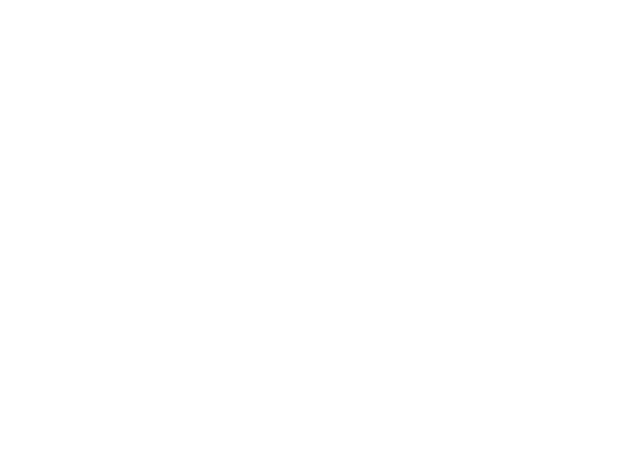
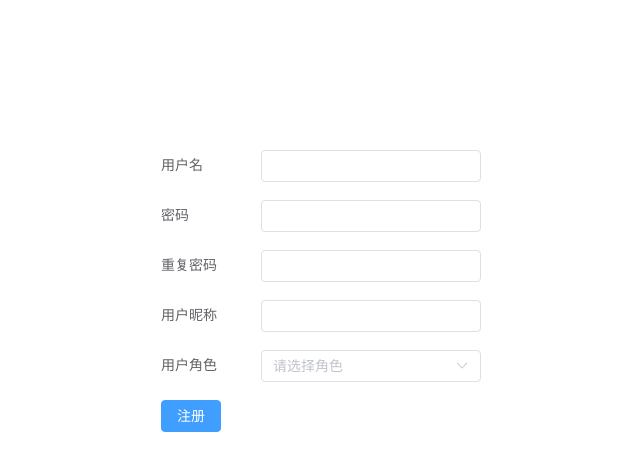
Before and after one commit to X-mak/look-front, a Vue app: page /register in a window 1280 px wide. Before the commit this address had no page. Shown: the top 470 px of the page, without its empty margins (319-959 px from the left). Built offline with nearby package versions, Linux system fonts and the light colour scheme.

Commit message:
增加首页注册页面/完善登录注册输入验证/实现登录注册前后端交互

```diff
--- /dev/null
+++ b/src/assets/css/global.css
@@ -0,0 +1,5 @@
+* {
+    margin: 0;
+    padding: 0;
+    box-sizing: border-box;
+}
--- a/src/main.js
+++ b/src/main.js
@@ -4,6 +4,6 @@ import ElementPlus from 'element-plus'
 import 'element-plus/dist/index.css'
 import router from './router'
 import store from './store'
-import axios from 'axios'
+import '../src/assets/css/global.css'
 const app = createApp(App)
 app.use(ElementPlus).use(router).use(store).mount('#app')
--- a/src/views/Login.vue
+++ b/src/views/Login.vue
@@ -15,16 +15,22 @@
     <el-form-item
       label="密码" prop="pwd"
     >
-      <el-input v-model="form.pwd" type="password"></el-input>
+      <el-input v-model="form.pwd" type="password" @keyup.enter.native="login"></el-input>
     </el-form-item>
     <el-button type="primary" size="default" @click="login">登录</el-button>
+    <el-row>
+      <p>没有账号?点此</p>
+      <el-button type="text" size="default" @click="goRegister">注册</el-button>
+    </el-row>
+
+
   </el-form>
 </template>
 
 <script>
 import { ElMessage } from 'element-plus'
 import request from '../utils/request';
-import { reactive, ref } from 'vue'
+
 
 const open = (msg,type) => {
   ElMessage({
@@ -55,7 +61,7 @@ export default {
           params:{username:this.form.username,pwd:this.form.pwd}
         }).then((res)=>{
           console.log(res);
-          this.form = {};
+          this.form.pwd = "";
           if(res.code === "200"){
             open(res.msg,'success');
             this.$router.push('/');
@@ -64,6 +70,10 @@ export default {
           }
       })
       }
+    },
+
+    goRegister(){
+      this.$router.push('/register');
     }
   },
 }
--- /dev/null
+++ b/src/views/Register.vue
@@ -0,0 +1,144 @@
+<template>
+  <el-form
+    style="
+      max-width: 320px;
+      height: 36%;
+      margin: 0 auto;
+      position: relative;
+      top: 150px;
+    "
+    label-width="100px"
+    label-position="left"
+    hide-required-asterisk
+    :model="form"
+    :rules="rules"
+  >
+    <el-form-item label="用户名" prop="username">
+      <el-input v-model="form.username" type="text"></el-input>
+    </el-form-item>
+    <el-form-item label="密码" prop="pwd">
+      <el-input v-model="form.pwd" type="password"></el-input>
+    </el-form-item>
+    <el-form-item label="重复密码" prop="repwd">
+      <el-input v-model="form.repwd" type="password"></el-input>
+    </el-form-item>
+    <el-form-item label="用户昵称" prop="name">
+      <el-input v-model="form.name" type="text"></el-input>
+    </el-form-item>
+    <el-form-item label="用户角色" prop="role">
+      <el-select v-model="form.role" placeholder="请选择角色">
+        <el-option
+          v-for="item in options"
+          :key="item.value"
+          :label="item.label"
+          :value="item.value"
+          :disabled="item.disabled"
+        >
+        </el-option>
+      </el-select>
+    </el-form-item>
+
+    <el-button type="primary" size="default" @click="register">注册</el-button>
+  </el-form>
+</template>
+
+<script>
+import { ElMessage } from 'element-plus'
+import request from '../utils/request';
+
+const open = (msg,type) => {
+  ElMessage({
+    showClose: true,
+    message: msg,
+    type: type,
+  })
+}
+
+export default {
+  data() {
+    const confirm = (rule, value, callback) => {
+      if (value != this.form.pwd) callback(new Error("前后两次密码不一致!"));
+      else callback();
+    };
+    return {
+      form: {},
+      rules: {
+        username: [
+            { required: true,message: '用户名不能为空',trigger: 'blur' } ,
+        ],
+        pwd : [
+            { required: true,message: '密码不能为空',trigger: 'blur' } ,
+        ],
+        name : [
+            { required: true,message: '用户昵称不能为空',trigger: 'blur' } ,
+        ],
+        role : [
+            { required: true,message: '用户角色不能为空',trigger: 'blur' } ,
+        ],
+        repwd: [
+            { required: true,message: '密码不能为空',trigger: 'blur' } ,
+          {
+            validator: confirm,
+            trigger: "blur",
+          },
+        ],
+      },
+      options: [
+        {
+          value: "1",
+          label: "普通用户",
+        },
+        {
+          value: "3",
+          label: "教师",
+        },
+        {
+          value: "4",
+          label: "管理员",
+          disabled: true,
+        },
+      ],
+    };
+  },
+  methods: {
+    register() {
+        if(this.form.username == undefined || this.form.pwd == undefined || this.form.repwd == undefined || this.form.name == undefined || this.form.role == undefined || this.form.pwd != this.form.repwd){
+            open("请填写完整的注册信息!","warning");
+            if(this.form.pwd != this.form.repwd){
+                this.form.repwd = "";
+            }
+        }else{
+            var req = {
+                "userAccount":{
+                    "userAccount":this.form.username,
+                    "userPassword":this.form.pwd
+                },
+                "userInfo":{
+                    "userAccount":this.form.username,
+                    "userName":this.form.name,
+                },
+                "roleName":this.form.role
+            }
+            request({
+                url:"/user",
+                method:"post",
+                data:req,
+            }).then((res)=>{
+                if(res.code === "400"){
+                    open(res.msg,"warning");
+                    this.form={}
+                }else{
+                    open(res.msg,"success");
+                    this.$router.push("/login");
+                    this.form={}
+                }
+            })
+        }
+    },
+  },
+  computed: {},
+};
+</script>
+
+<style scoped>
+</style>
```
Also changed, not shown: src/components/IndexHeader.vue (added, +13 -0 lines), src/router/index.js (+6 -1 lines).
